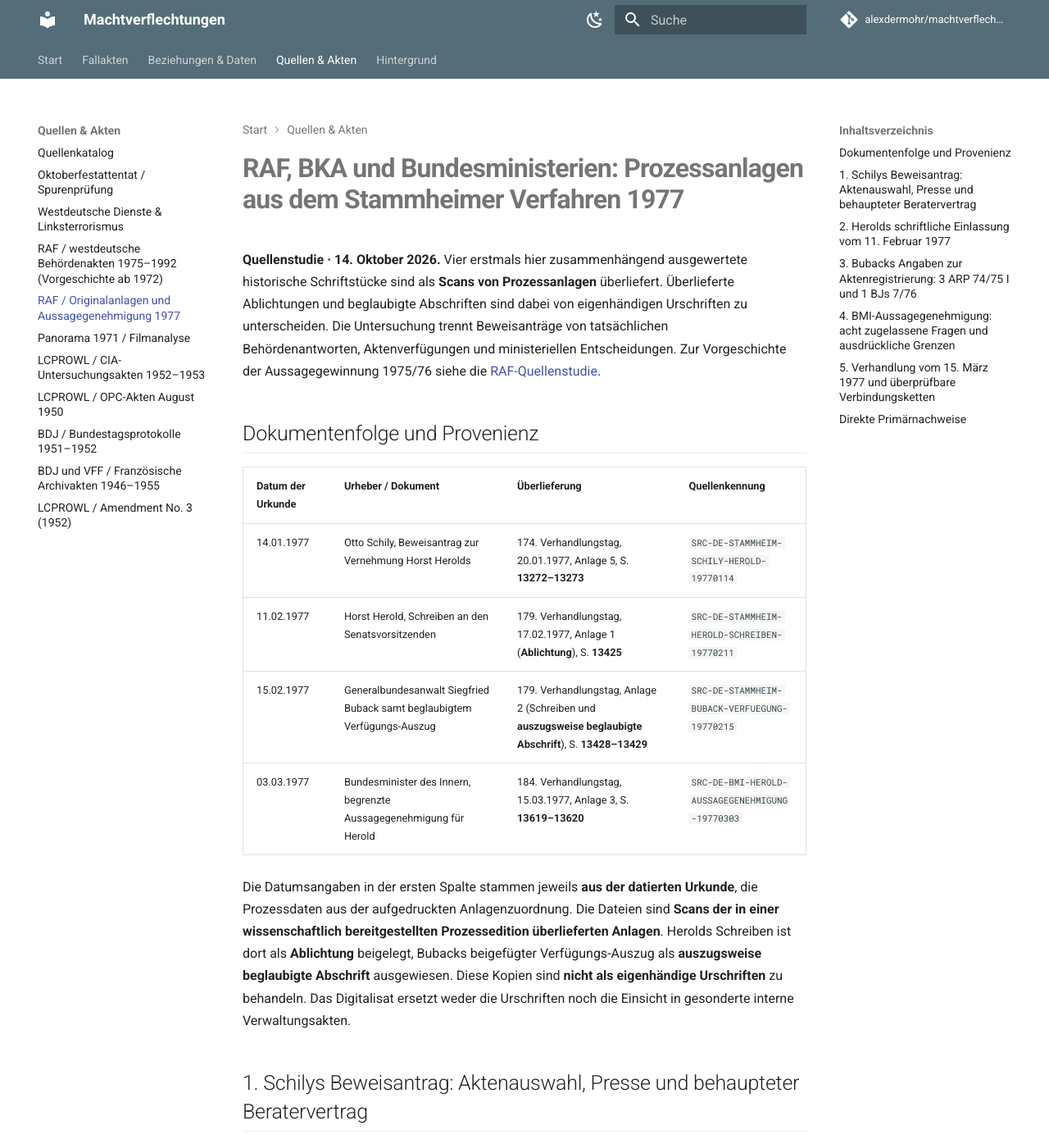
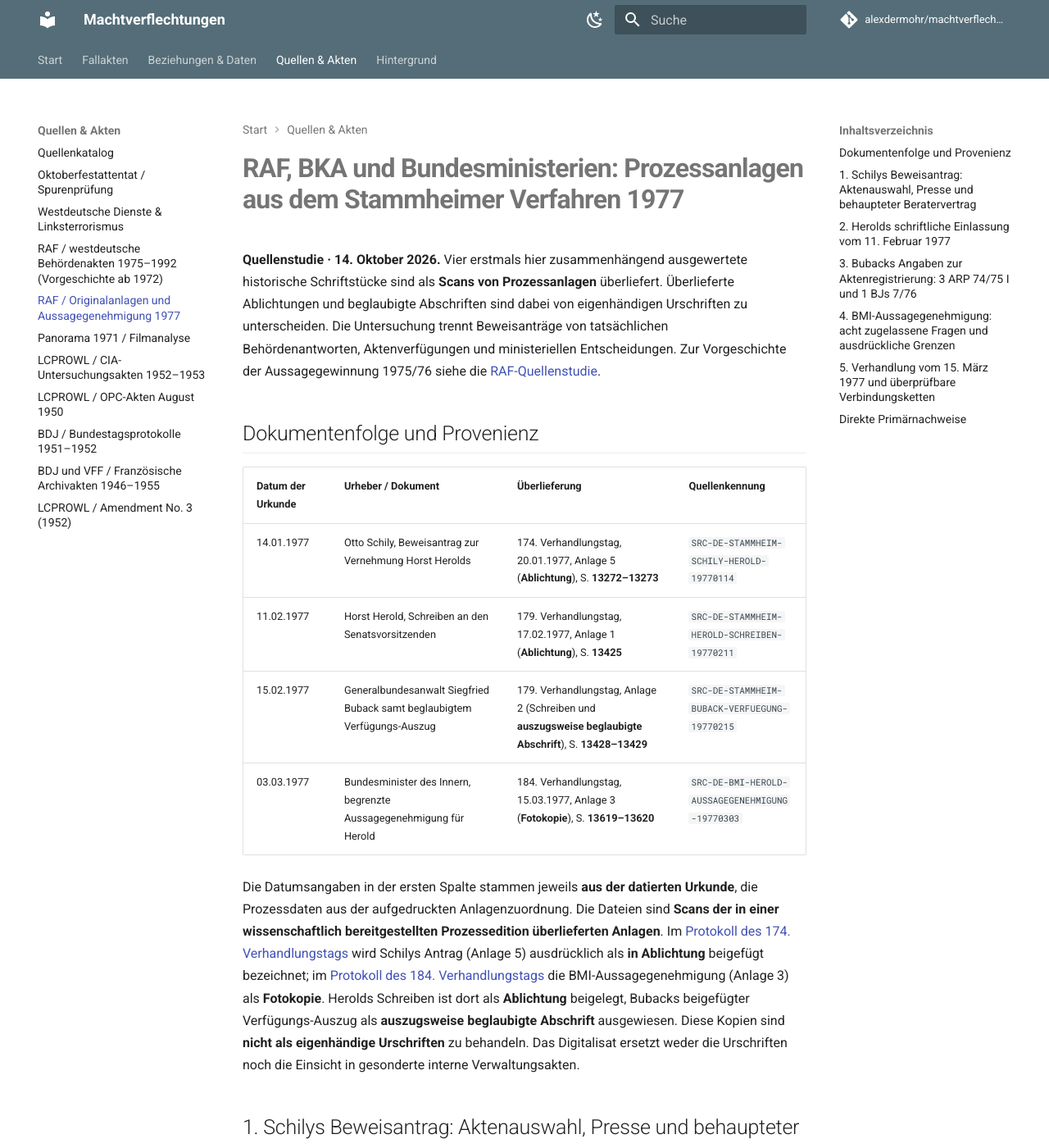
Before and after one commit to alexdermohr/machtverflechtungen, an MkDocs documentation site: the page built from docs/quellen/raf-aktenanlage-aussagegenehmigung-1977.md, in a window 1280 px wide and 1400 px high. Shown: the whole window at 82% size. Built offline with MkDocs 1.6.1 and Material for MkDocs 9.7.7, drawn with Linux system fonts in a browser that asks for light colours; comment, search, counter and statistics services are not loaded.

Commit message:
fix: preserve Schily and BMI attachments copy status in 1977 sources

```diff
--- a/docs/quellen/raf-aktenanlage-aussagegenehmigung-1977.md
+++ b/docs/quellen/raf-aktenanlage-aussagegenehmigung-1977.md
@@ -6,12 +6,12 @@
 
 | Datum der Urkunde | Urheber / Dokument | Überlieferung | Quellenkennung |
 | --- | --- | --- | --- |
-| 14.01.1977 | Otto Schily, Beweisantrag zur Vernehmung Horst Herolds | 174. Verhandlungstag, 20.01.1977, Anlage 5, S. **13272–13273** | `SRC-DE-STAMMHEIM-SCHILY-HEROLD-19770114` |
+| 14.01.1977 | Otto Schily, Beweisantrag zur Vernehmung Horst Herolds | 174. Verhandlungstag, 20.01.1977, Anlage 5 (**Ablichtung**), S. **13272–13273** | `SRC-DE-STAMMHEIM-SCHILY-HEROLD-19770114` |
 | 11.02.1977 | Horst Herold, Schreiben an den Senatsvorsitzenden | 179. Verhandlungstag, 17.02.1977, Anlage 1 (**Ablichtung**), S. **13425** | `SRC-DE-STAMMHEIM-HEROLD-SCHREIBEN-19770211` |
 | 15.02.1977 | Generalbundesanwalt Siegfried Buback samt beglaubigtem Verfügungs-Auszug | 179. Verhandlungstag, Anlage 2 (Schreiben und **auszugsweise beglaubigte Abschrift**), S. **13428–13429** | `SRC-DE-STAMMHEIM-BUBACK-VERFUEGUNG-19770215` |
-| 03.03.1977 | Bundesminister des Innern, begrenzte Aussagegenehmigung für Herold | 184. Verhandlungstag, 15.03.1977, Anlage 3, S. **13619–13620** | `SRC-DE-BMI-HEROLD-AUSSAGEGENEHMIGUNG-19770303` |
+| 03.03.1977 | Bundesminister des Innern, begrenzte Aussagegenehmigung für Herold | 184. Verhandlungstag, 15.03.1977, Anlage 3 (**Fotokopie**), S. **13619–13620** | `SRC-DE-BMI-HEROLD-AUSSAGEGENEHMIGUNG-19770303` |
 
-Die Datumsangaben in der ersten Spalte stammen jeweils **aus der datierten Urkunde**, die Prozessdaten aus der aufgedruckten Anlagenzuordnung. Die Dateien sind **Scans der in einer wissenschaftlich bereitgestellten Prozessedition überlieferten Anlagen**. Herolds Schreiben ist dort als **Ablichtung** beigelegt, Bubacks beigefügter Verfügungs-Auszug als **auszugsweise beglaubigte Abschrift** ausgewiesen. Diese Kopien sind **nicht als eigenhändige Urschriften** zu behandeln. Das Digitalisat ersetzt weder die Urschriften noch die Einsicht in gesonderte interne Verwaltungsakten.
+Die Datumsangaben in der ersten Spalte stammen jeweils **aus der datierten Urkunde**, die Prozessdaten aus der aufgedruckten Anlagenzuordnung. Die Dateien sind **Scans der in einer wissenschaftlich bereitgestellten Prozessedition überlieferten Anlagen**. Im [Protokoll des 174. Verhandlungstags](https://www.stammheim-prozess.de/174-verhandlungstag/) wird Schilys Antrag (Anlage 5) ausdrücklich als **in Ablichtung** beigefügt bezeichnet; im [Protokoll des 184. Verhandlungstags](https://www.stammheim-prozess.de/184-verhandlungstag/) die BMI-Aussagegenehmigung (Anlage 3) als **Fotokopie**. Herolds Schreiben ist dort als **Ablichtung** beigelegt, Bubacks beigefügter Verfügungs-Auszug als **auszugsweise beglaubigte Abschrift** ausgewiesen. Diese Kopien sind **nicht als eigenhändige Urschriften** zu behandeln. Das Digitalisat ersetzt weder die Urschriften noch die Einsicht in gesonderte interne Verwaltungsakten.
 
 ## 1. Schilys Beweisantrag: Aktenauswahl, Presse und behaupteter Beratervertrag
 
```
Also changed, not shown: docs/quellen/index.md (+2 -2 lines), 2 other files.
